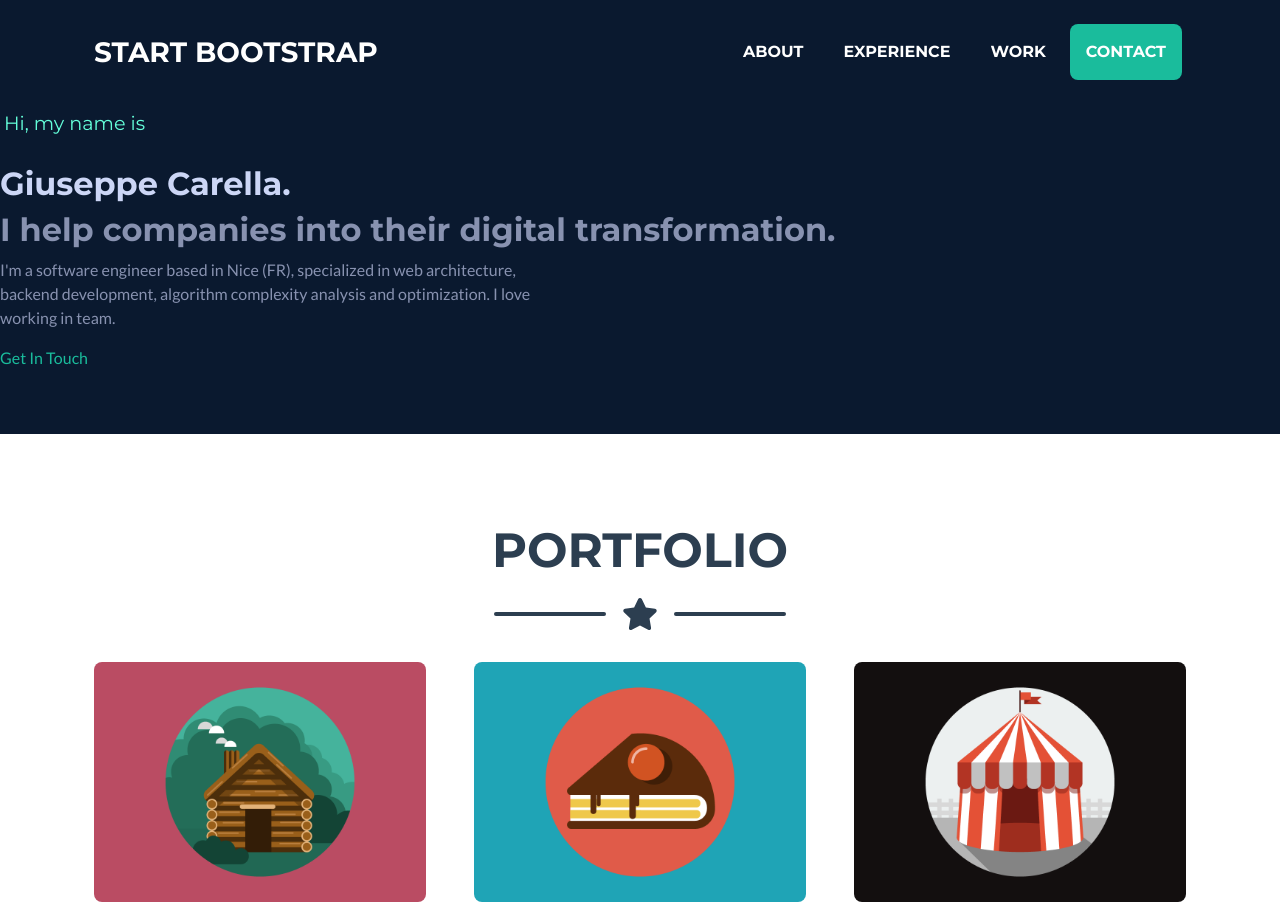
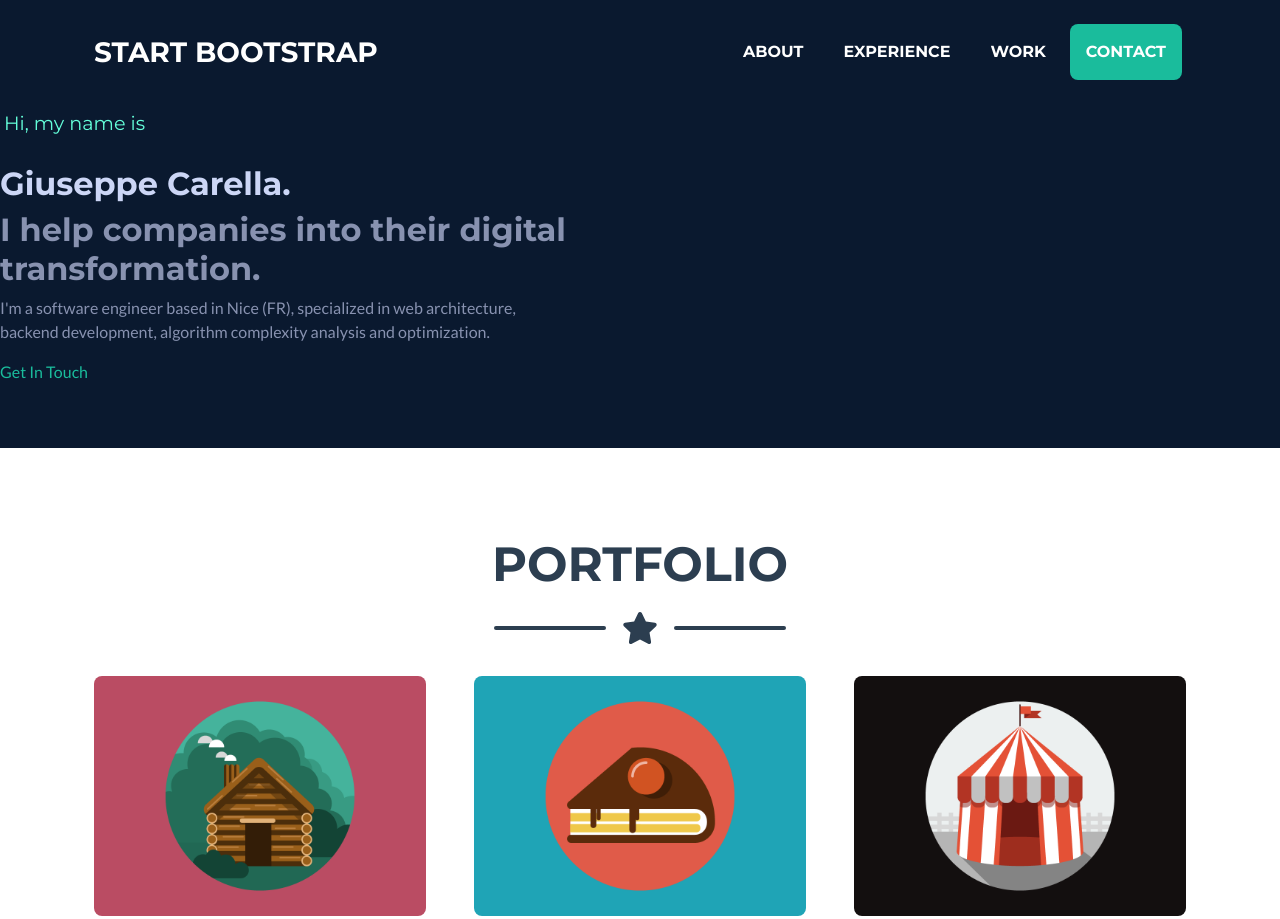
Before and after one commit to Giuscar/my-portfolio, a plain HTML site: page index.html in a window 1280 px wide. Shown: the top 919 px of the page. Drawn offline with nearby package versions, Linux system fonts and the light colour scheme.

Commit message:
Added mail link

```diff
--- a/index.html
+++ b/index.html
@@ -41,15 +41,14 @@
                     <h1>Hi, my name is</h1>
             </div>
             <div class="fade-enter-done big-heading text-lightest-slate" style="transition-delay: 100ms;">
-                <h2>Giuseppe Carella.</h2>
+                     <h2>Giuseppe Carella.</h2>
             </div>
-            <div class="fade-enter-done text-dark-grey" style="transition-delay: 100ms;">
-                <h2>I help companies into their digital transformation.</h2>
+            <div class="fade-enter-done text-dark-grey text-justify" style="transition-delay: 100ms;">
+                <h2>I help companies into their digital <br> transformation.</h2>
                 <p>I'm a software engineer based in Nice (FR), specialized in web architecture,<br>
-                    backend development, algorithm complexity analysis and optimization. I love<br>
-                    working in team.</p>
+                    backend development, algorithm complexity analysis and optimization.</p>
             </div>
-            <a href="gcarella228@gmail.com" class="email-link">Get In Touch</a>
+            <a href="mailto: gcarella228@gmail.com" class="email-link">Get In Touch</a>
         </header>
         <!-- Portfolio Section-->
         <section class="page-section portfolio" id="portfolio">
```
